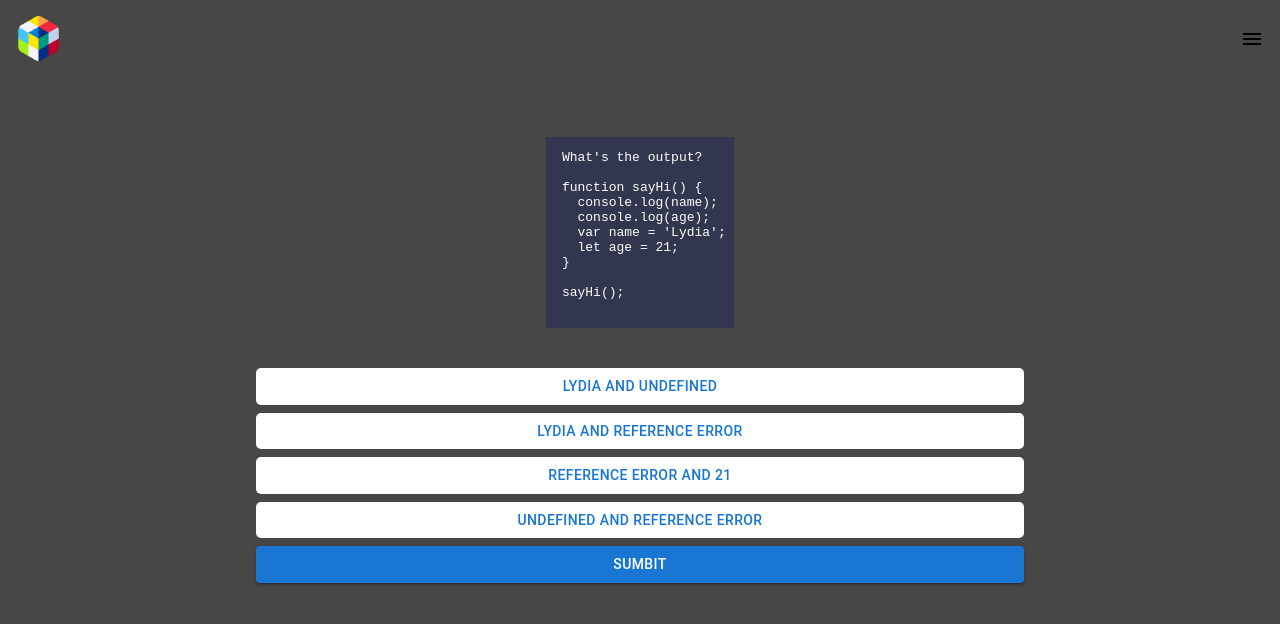
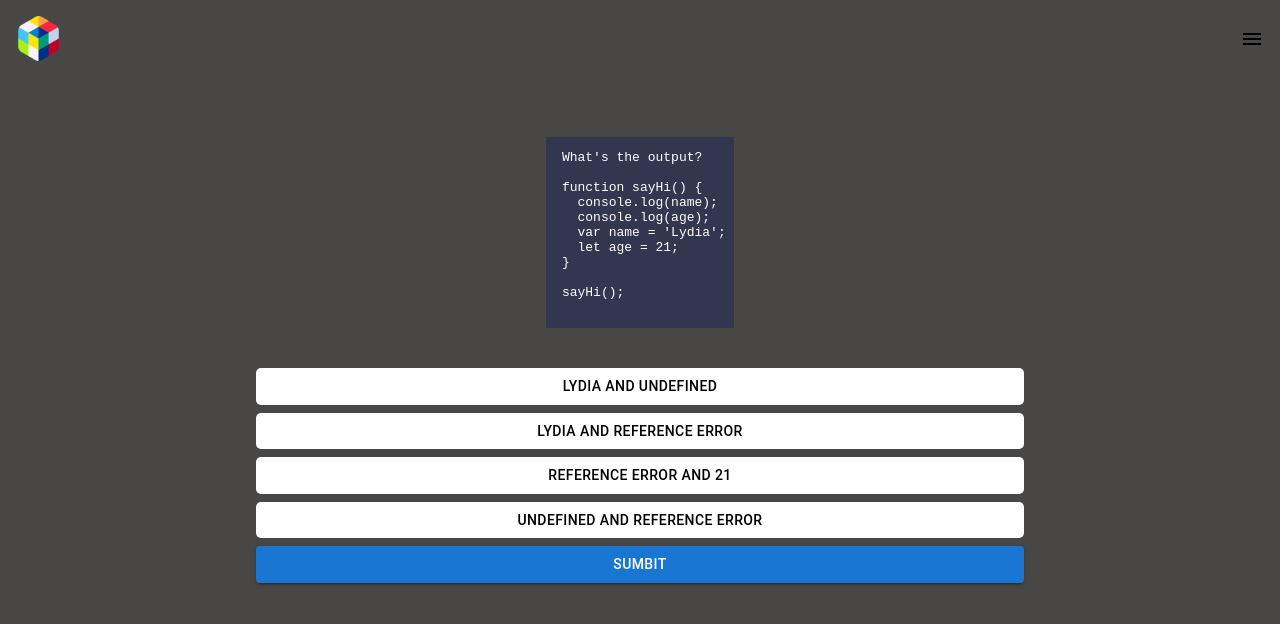
Before and after one commit to arniehayes/Javascript-Quiz, a Next.js app: page /Quiz in a window 1280 px wide. Shown: the top 624 px of the page. Built offline with nearby package versions, Linux system fonts and the light colour scheme.

Commit message:
button color fix

```diff
--- a/components/Quiz_Components/quiz.module.scss
+++ b/components/Quiz_Components/quiz.module.scss
@@ -68,14 +68,15 @@
     border: none;
     width: 100%;
 
-    span{
-        padding-left: .1rem;
-    }
+    // span{
+    //     padding-left: .1rem;
+    // }
 
     p{
         padding: 0;
         margin: 0;
         text-align: left;
+        color: black;
     }
 }
 
@@ -85,7 +86,7 @@
 }
 
 .button:focus {
-    background-color: rgb(79, 96, 131);
+    background-color: rgb(126, 128, 133);
 }
 
 .button_correct {
```
